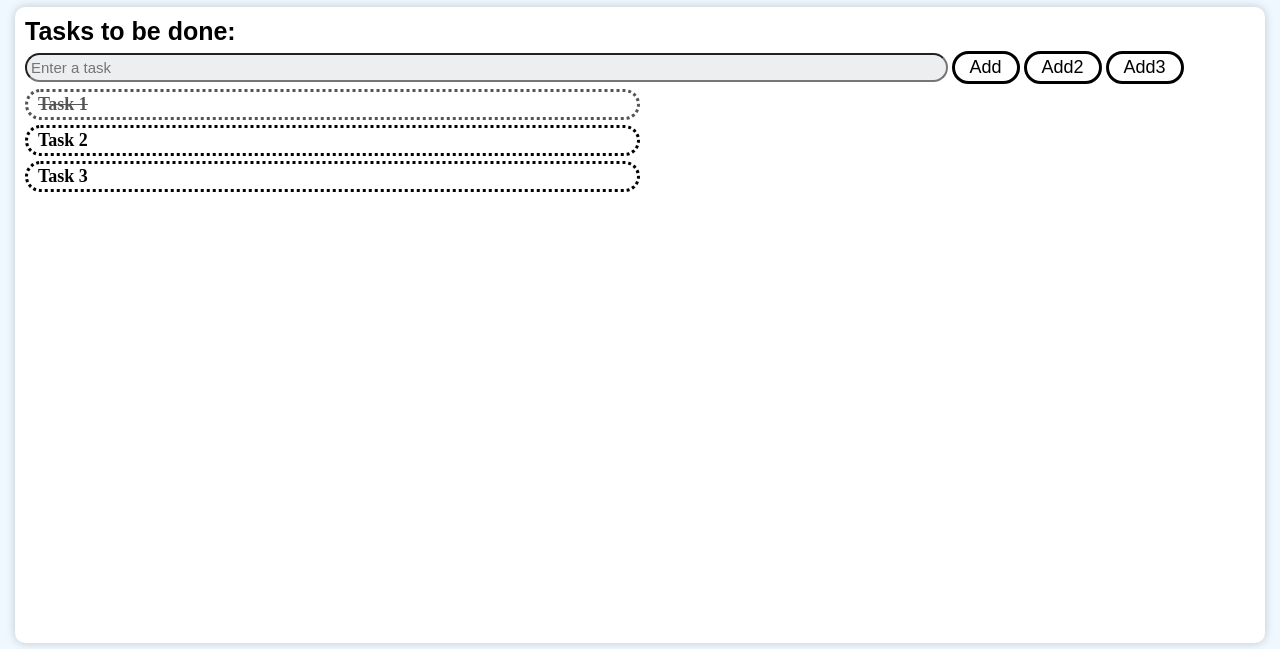
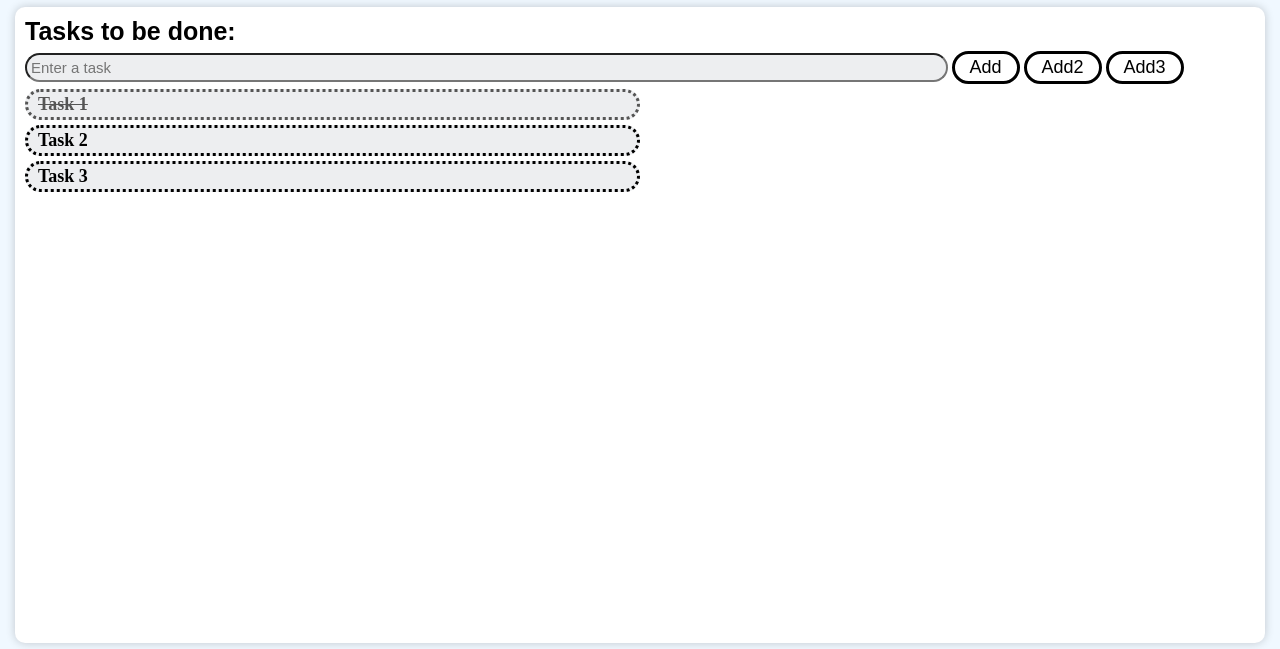
Before and after one commit to DiscordPanda/Innov8tors, a PHP site: page /ToDo.html in a window 1280 px wide. Shown: the part 81-730 px from the top of the page. Run offline with PHP 8.4, Linux system fonts and the light colour scheme; some web fonts are replaced.

Commit message:
modified file

```diff
--- a/ToDo.html
+++ b/ToDo.html
@@ -25,7 +25,7 @@
     <body>
         <!-- class "container" is the large white box on the page -->
         <div class="container">
-            <!-- class "Task" is within the container -->
+            <!-- class "task" is the container -->
             <div class="task">
                 <h3>Tasks to be done:</h3>
                 <!-- class "input" is where the user inputs the task. It's the textbox -->
--- a/styles.css
+++ b/styles.css
@@ -83,6 +83,7 @@ header a.header-links{
     border-radius: 10px; /* Rounded corners */
 }
 ul li{
+    background-color: #edeef0;
     font-weight: bold;
     font-size: 18px;
     padding: 2px 10px;
```
